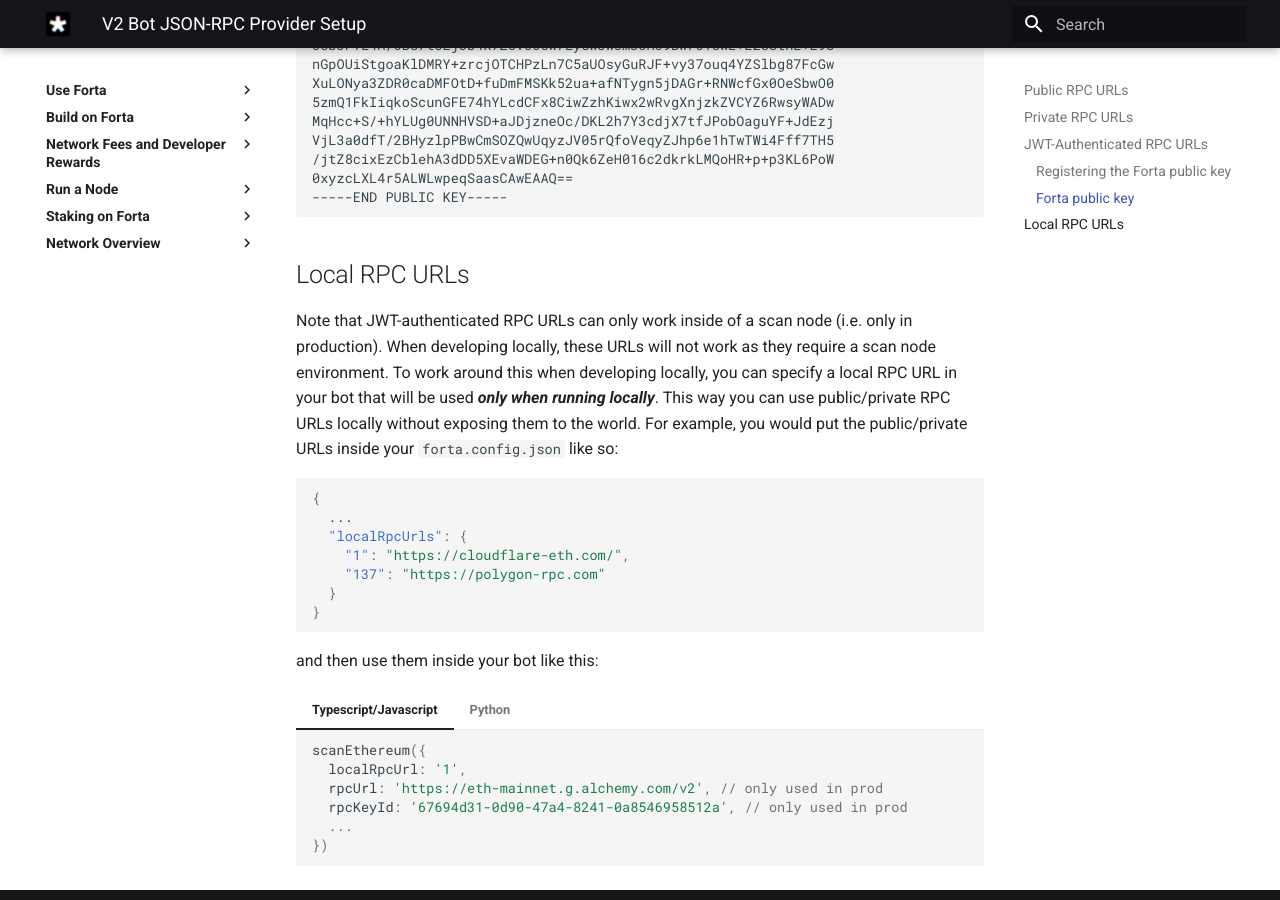
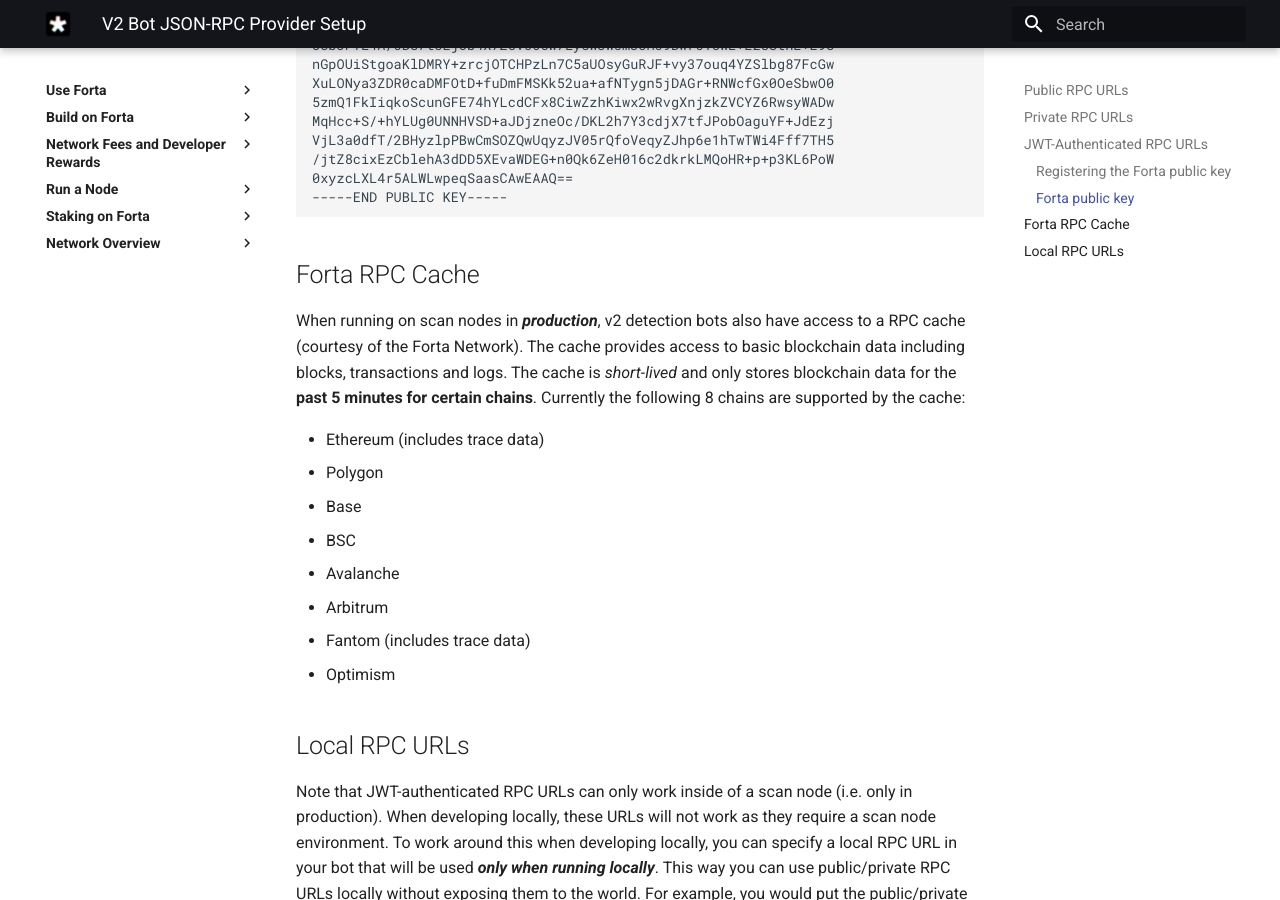
Before and after one commit to forta-network/docs, an MkDocs documentation site: the page built from docs/bot-json-rpc-provider.md, in a window 1280 px wide and 900 px high, scrolled down 1691 px. Built offline with MkDocs 1.6.1 and Material for MkDocs 9.7.7, drawn with Linux system fonts in a browser that asks for light colours.

Commit message:
mention rpc cache

````diff
--- a/docs/bot-json-rpc-provider.md
+++ b/docs/bot-json-rpc-provider.md
@@ -66,6 +66,19 @@
 -----END PUBLIC KEY-----
 ```
 
+## Forta RPC Cache
+
+When running on scan nodes in **_production_**, v2 detection bots also have access to a RPC cache (courtesy of the Forta Network). The cache provides access to basic blockchain data including blocks, transactions and logs. The cache is _short-lived_ and only stores blockchain data for the **past 5 minutes for certain chains**. Currently the following 8 chains are supported by the cache:
+
+- Ethereum (includes trace data)
+- Polygon
+- Base
+- BSC
+- Avalanche
+- Arbitrum
+- Fantom (includes trace data)
+- Optimism
+
 ## Local RPC URLs
 
 Note that JWT-authenticated RPC URLs can only work inside of a scan node (i.e. only in production). When developing locally, these URLs will not work as they require a scan node environment. To work around this when developing locally, you can specify a local RPC URL in your bot that will be used **_only when running locally_**. This way you can use public/private RPC URLs locally without exposing them to the world. For example, you would put the public/private URLs inside your `forta.config.json` like so:
````
Also changed, not shown: docs/testing.md (+6 -2 lines).
